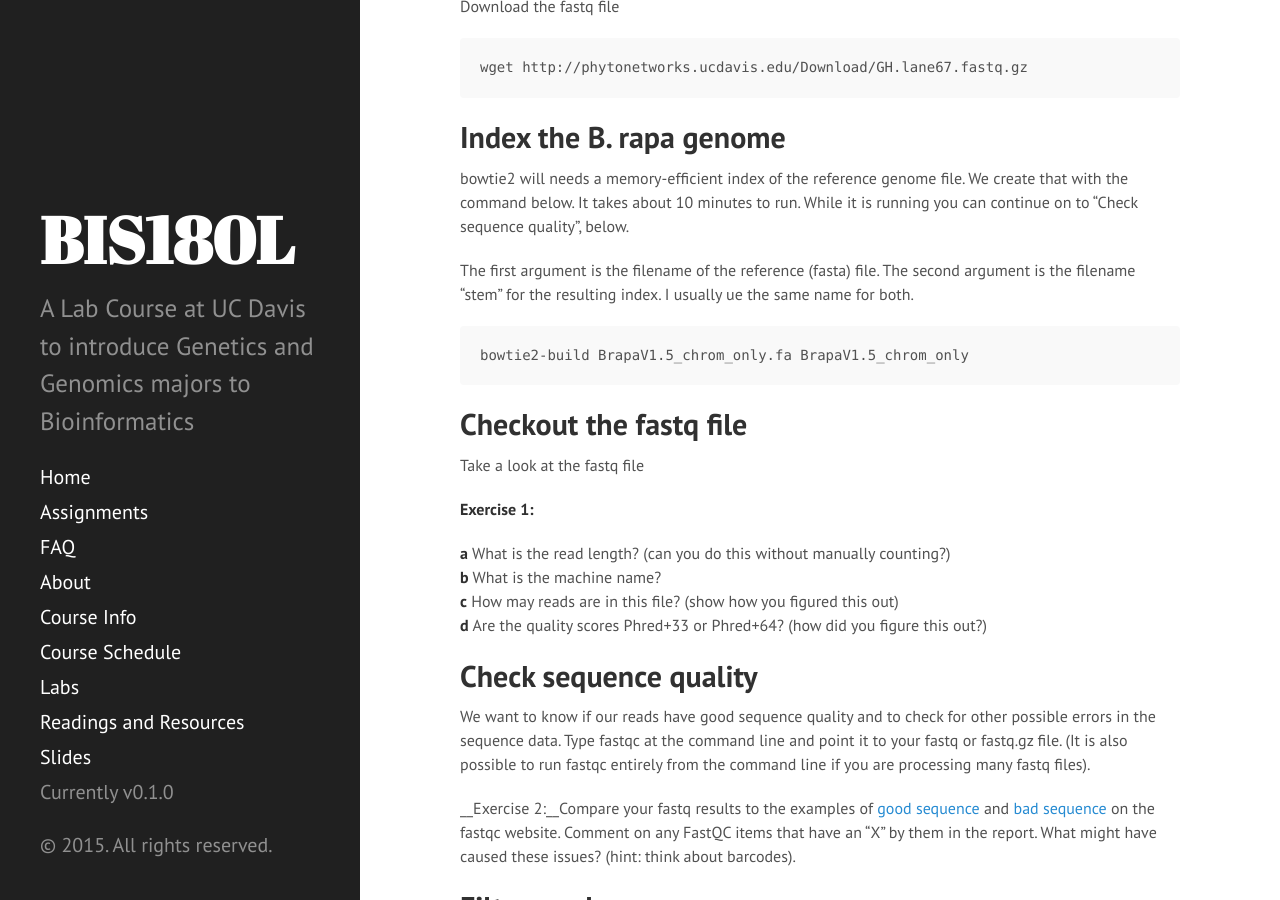
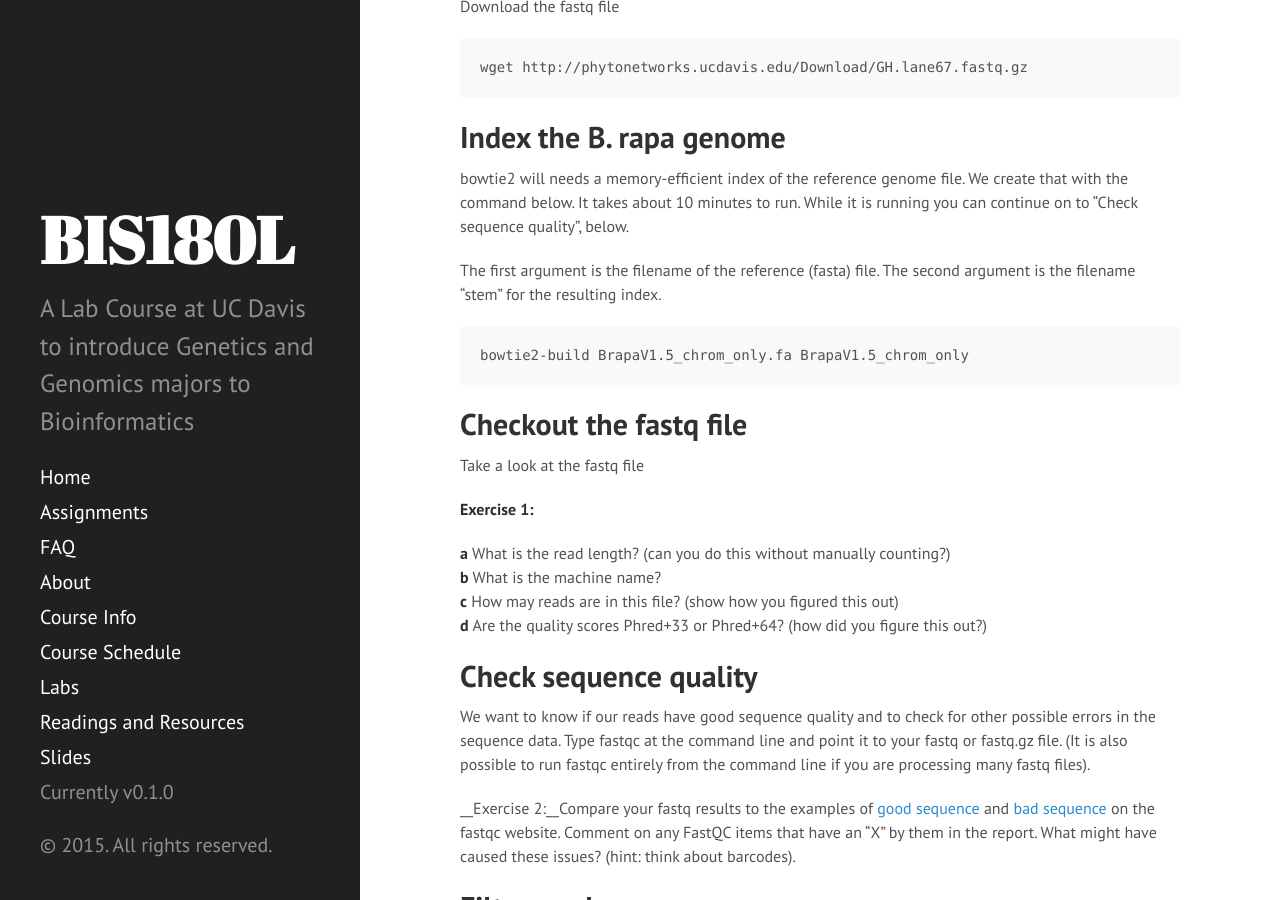
Before and after one commit to rjcmarkelz/BIS180L_web, a Jekyll site: the page built from _posts/2015-05-05-Illumina.md, in a window 1280 px wide and 900 px high, scrolled down 4333 px. Built offline with Jekyll 4.4.1, drawn with Linux system fonts in a browser that asks for light colours; Markdown is read by kramdown in place of the engine named in the settings; some of the changed text lies outside the part shown.

Commit message:
fixed typos in Illumina 1

```diff
--- a/_posts/2015-05-05-Illumina.md
+++ b/_posts/2015-05-05-Illumina.md
@@ -149,7 +151,7 @@ Download the fastq file
 
 bowtie2 will needs a memory-efficient index of the reference genome file.  We create that with the command below.  It takes about 10 minutes to run.  While it is running you can continue on to "Check sequence quality", below.
 
-The first argument is the filename of the reference (fasta) file.  The second argument is the filename "stem" for the resulting index.  I usually ue the same name for both.
+The first argument is the filename of the reference (fasta) file.  The second argument is the filename "stem" for the resulting index.
 
     bowtie2-build BrapaV1.5_chrom_only.fa BrapaV1.5_chrom_only
 
```
Also changed, not shown: other parts of _posts/2015-05-05-Illumina.md (+3 -1 lines).
